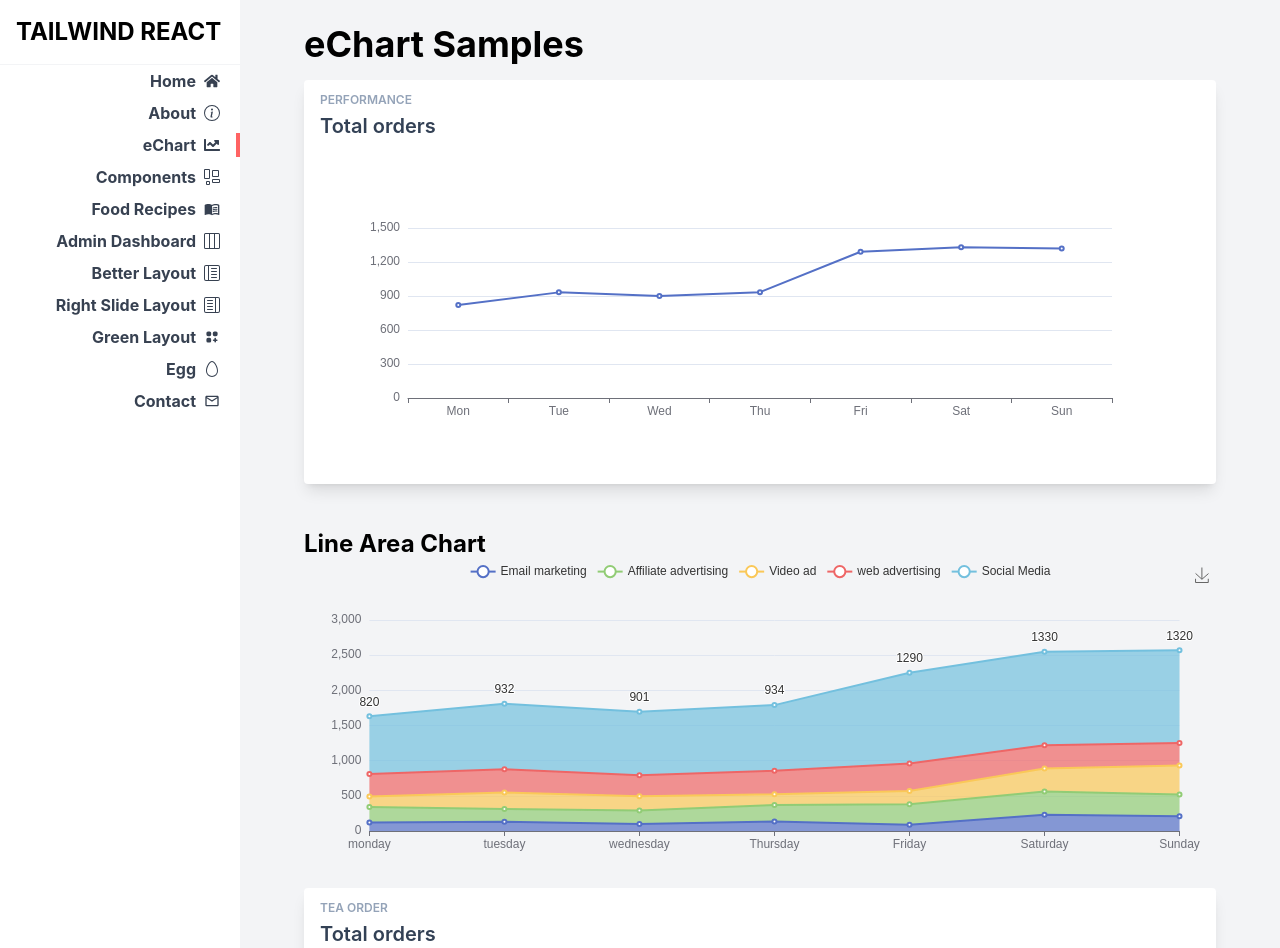
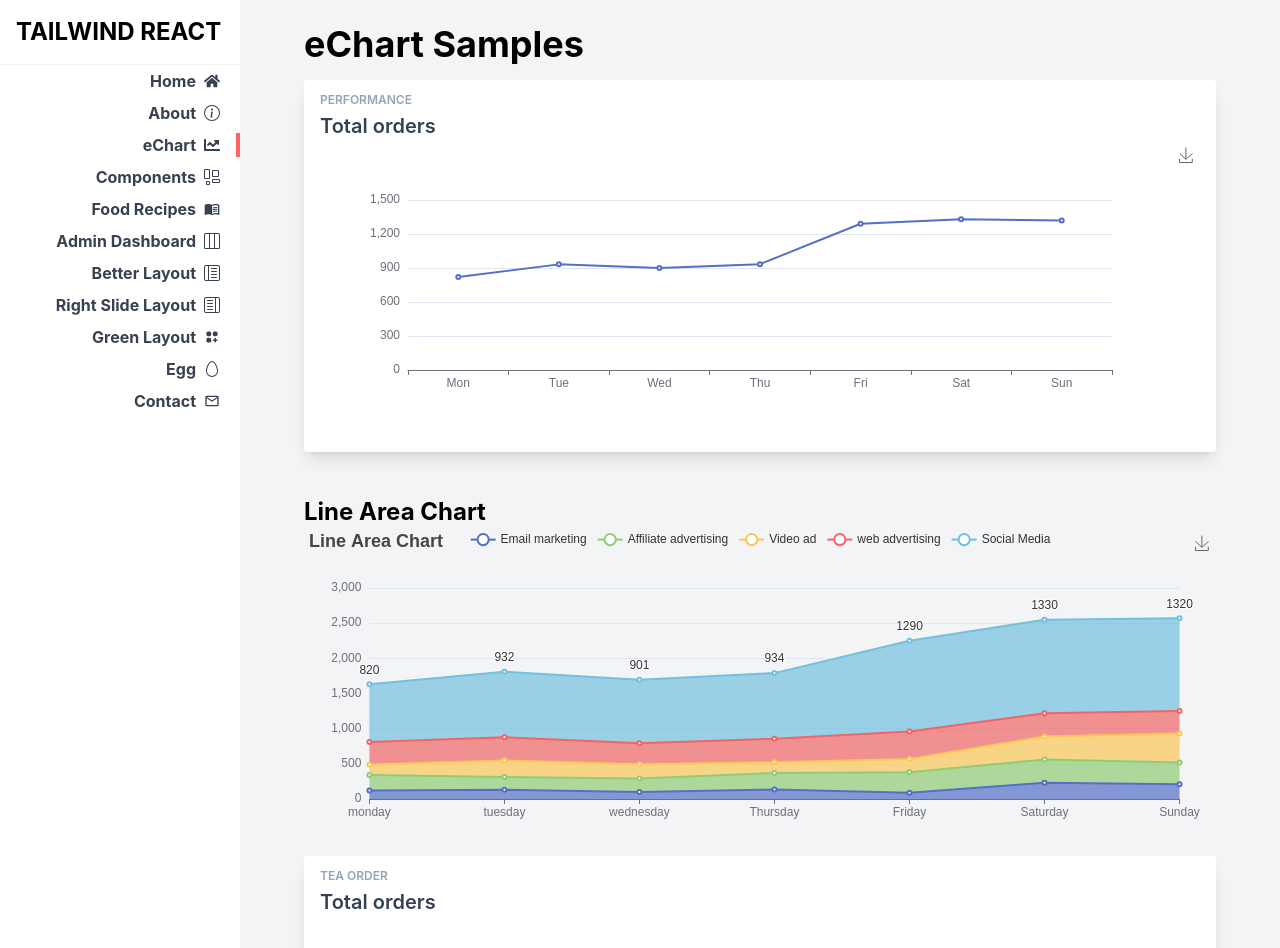
Before and after one commit to ellesis/tailwind-react, a React (Create React App) app: page /echart in a window 1280 px wide. Shown: the top 948 px of the page. Built offline with nearby package versions, Linux system fonts and the light colour scheme.

Commit message:
Fix chart options

```diff
--- a/src/components/charts/BarChart.js
+++ b/src/components/charts/BarChart.js
@@ -3,6 +3,14 @@ import ReactEcharts from 'echarts-for-react'
 
 export default function BarChart() {
   const option = {
+    title: {
+      text: 'Bar Chart'
+    },
+    toolbox: {
+      feature: {
+        saveAsImage: {}
+      }
+    },
     xAxis: {
       type: 'category',
       data: ['Matcha Latte', 'Milk Tea', 'Cheese Cocoa', 'Walnut Brownie']
--- a/src/components/charts/LineAreaChart.js
+++ b/src/components/charts/LineAreaChart.js
@@ -4,7 +4,7 @@ import ReactEcharts from 'echarts-for-react'
 export default function LineAreaChart({ title }) {
   const option = {
     title: {
-      text: ''
+      text: 'Line Area Chart'
     },
     tooltip: {
       trigger: 'axis',
@@ -100,7 +100,7 @@ export default function LineAreaChart({ title }) {
   }
 
   return (
-    <div className="py-5 my-2">
+    <div className="py-5 my-2 flex-1">
       <h4>{title}</h4>
       <ReactEcharts option={option} />
     </div>
--- a/src/components/charts/LineChart.js
+++ b/src/components/charts/LineChart.js
@@ -3,6 +3,11 @@ import ReactEcharts from 'echarts-for-react'
 
 export default function LineChart() {
   const option1 = {
+    toolbox: {
+      feature: {
+        saveAsImage: {}
+      }
+    },
     xAxis: {
       type: 'category',
       data: ['Mon', 'Tue', 'Wed', 'Thu', 'Fri', 'Sat', 'Sun']
@@ -12,15 +17,16 @@ export default function LineChart() {
     },
     series: [
       {
-        data: [820, 932, 901, 934, 1290, 1330, 1320],
-        type: 'line'
+        type: 'line',
+        data: [820, 932, 901, 934, 1290, 1330, 1320]
       }
     ]
   }
 
   return (
     <>
-      <div className="relative flex flex-col min-w-0 break-words bg-white w-full mb-6 shadow-lg rounded">
+      <div className="relative flex flex-col w-full min-w-0 break-words bg-white  mb-6 shadow-lg rounded">
+        {/* chart title */}
         <div className="rounded-t mb-0 px-4 py-3 bg-transparent">
           <div className="flex flex-wrap items-center">
             <div className="relative w-full max-w-full flex-grow flex-1">
@@ -28,8 +34,7 @@ export default function LineChart() {
               <h2 className="text-slate-700 text-xl font-semibold">Total orders</h2>
             </div>
           </div>
-        </div>
-        <div className="p-4 flex-auto">
+
           {/* Line Chart */}
           <ReactEcharts option={option1} />
         </div>
```
